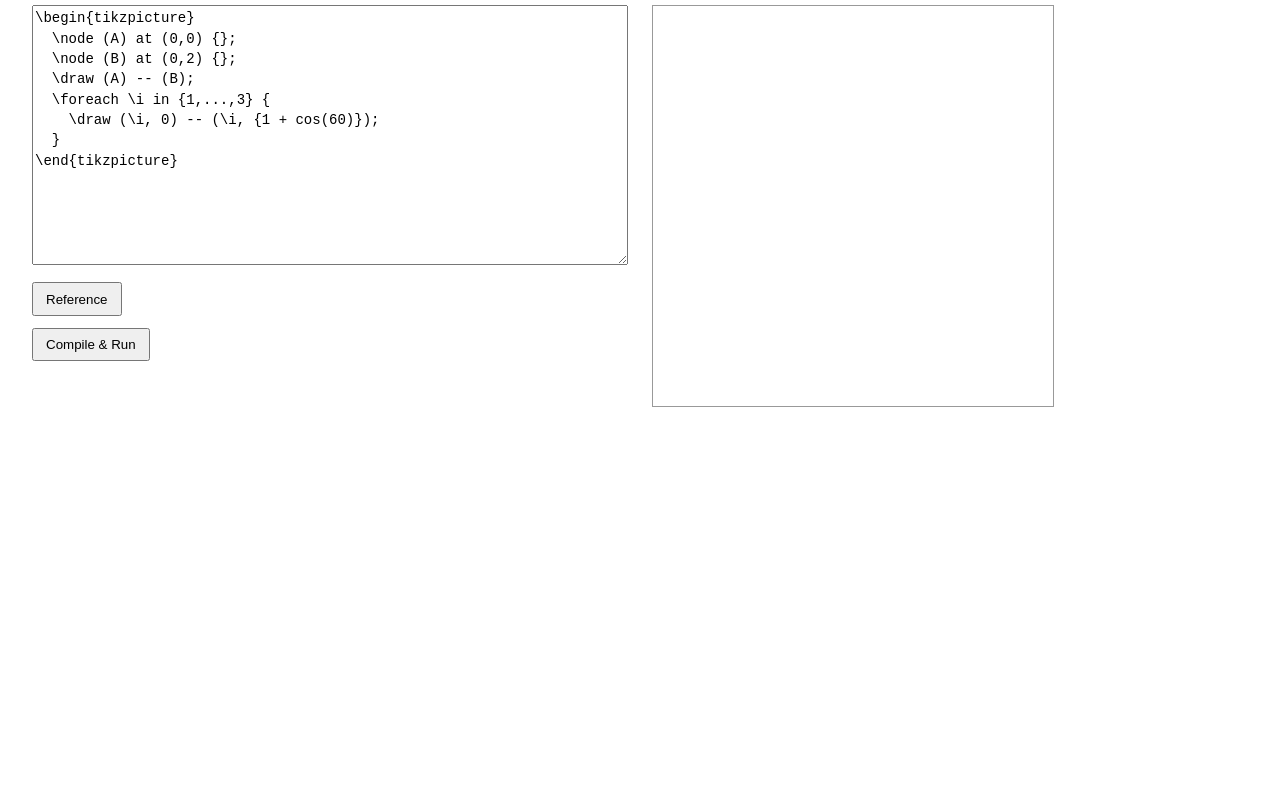
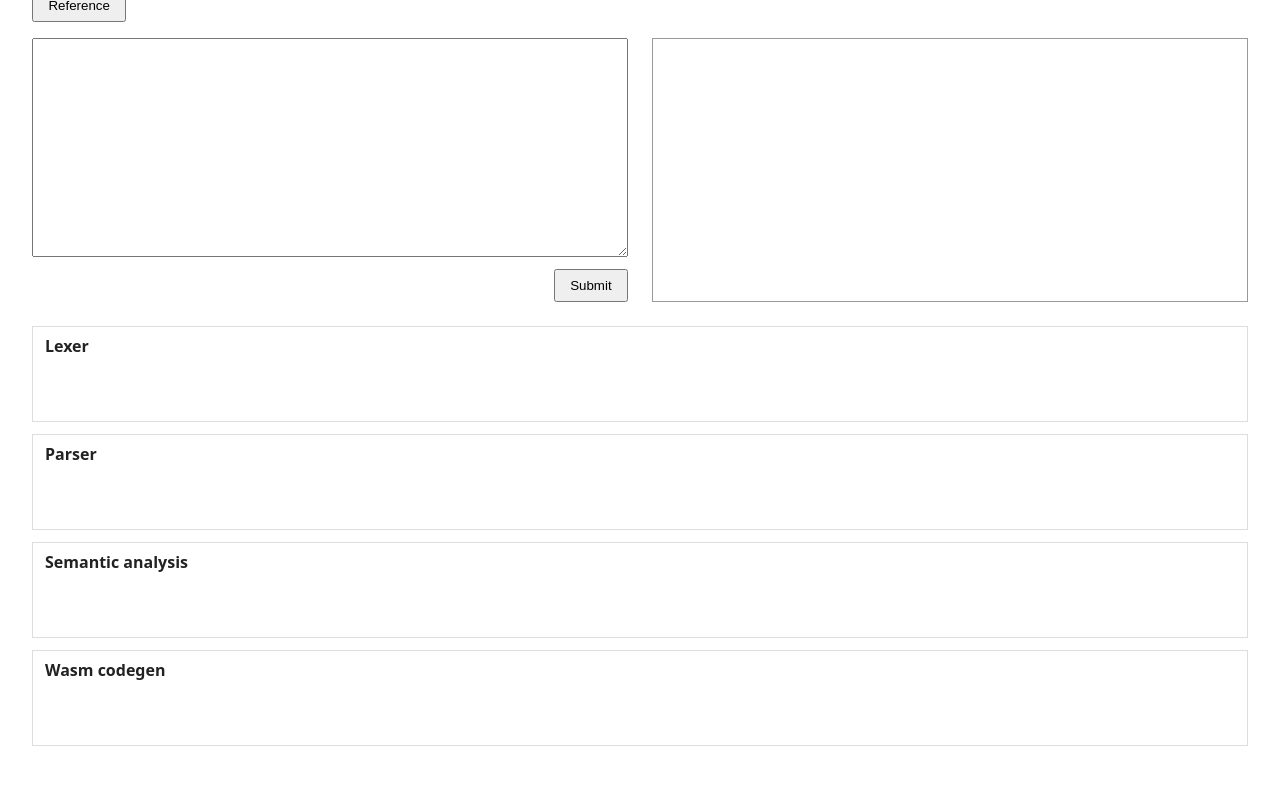
Before and after one commit to BranKein/MiniTikZ2Wasm, a plain HTML site: page web-fe/index.html in a window 1280 px wide. Shown: the part 91-881 px from the top of the page. Before the commit the page ends 800 px from the top, so only its background shows below. Drawn offline with Linux system fonts and the light colour scheme.

Commit message:
- feat: lay out demo page with input, canvas/error panel and step boxes
Co-Authored-By: Claude Sonnet 5.5 <noreply@anthropic.com>

```diff
--- a/web-fe/css/style.css
+++ b/web-fe/css/style.css
@@ -1,17 +1,24 @@
 :root { font-family: system-ui, sans-serif; color: #222; }
-body { margin: 2rem; }
-.columns { display: flex; gap: 1.5rem; align-items: flex-start; }
-.columns > section { flex: 1; min-width: 0; }
-textarea { box-sizing: border-box; width: 100%; min-height: 260px; font: 14px/1.45 monospace; }
-canvas { border: 1px solid #999; max-width: 100%; }
-#example-buttons { display: flex; gap: .5rem; margin: .75rem 0; }
-button { padding: .45rem .75rem; }
-#step-results { margin-top: 1.5rem; }
-details { border: 1px solid #ddd; margin: .5rem 0; padding: .5rem; }
-summary { cursor: pointer; }
-pre { margin: .5rem 0 0; overflow: auto; }
-#errors { color: #a00; white-space: pre-wrap; margin-top: 1rem; }
+body { margin: 0; }
+header { padding: 1rem 2rem; background: #f2f2f2; border-bottom: 1px solid #ddd; }
+h1 { margin: 0; font-size: 1.4rem; }
+main { padding: 1rem 2rem 2rem; }
+button { padding: .45rem .9rem; cursor: pointer; }
+button:disabled { cursor: default; }
+#example-buttons { display: flex; flex-wrap: wrap; gap: .5rem; margin-bottom: 1rem; }
+.columns { display: flex; gap: 1.5rem; align-items: stretch; min-height: max(33vh, 240px); }
+.panel { flex: 1; min-width: 0; display: flex; flex-direction: column; align-items: flex-end; gap: .75rem; }
+textarea { box-sizing: border-box; width: 100%; min-height: 0; flex: 1 1 auto; resize: vertical; font: 14px/1.45 monospace; }
+canvas { box-sizing: border-box; width: 100%; min-height: 0; flex: 1 1 0px; aspect-ratio: auto; object-fit: contain; border: 1px solid #999; }
+#error-log { box-sizing: border-box; width: 100%; min-height: 0; flex: 1 1 0px; margin: 0; padding: .75rem; border: 1px solid #c33; color: #a00; overflow: auto; white-space: pre-wrap; }
+#steps { margin-top: 1.5rem; }
+.step { border: 1px solid #ddd; margin: .75rem 0; padding: .5rem .75rem; }
+.step h2 { margin: 0 0 .5rem; font-size: 1rem; }
+.step[data-state="running"] { border-color: #888; }
+.step[data-state="failed"] { border-color: #c33; }
+.step-body { min-height: 3rem; max-height: 20rem; overflow: auto; }
+.step-body pre { margin: 0; font: 13px/1.4 monospace; white-space: pre-wrap; word-break: break-all; }
 @media (max-width: 700px) {
   .columns { flex-direction: column; }
-  .columns > section { width: 100%; }
+  textarea, canvas, #error-log { min-height: 200px; }
 }
--- a/web-fe/index.html
+++ b/web-fe/index.html
@@ -7,20 +7,23 @@
     <link rel="stylesheet" href="css/style.css">
   </head>
   <body>
-    <header><h1>MiniTikZ2Wasm</h1></header>
-    <main class="columns">
-      <section><textarea id="source">\begin{tikzpicture}
-  \node (A) at (0,0) {};
-  \node (B) at (0,2) {};
-  \draw (A) -- (B);
-  \foreach \i in {1,...,3} {
-    \draw (\i, 0) -- (\i, {1 + cos(60)});
-  }
-\end{tikzpicture}</textarea><div id="example-buttons"></div><button id="run">Compile &amp; Run</button></section>
-      <section><canvas id="canvas" width="400" height="400"></canvas></section>
+    <header>
+      <h1>MiniTikZ2Wasm</h1>
+    </header>
+    <main>
+      <div id="example-buttons"></div>
+      <div class="columns">
+        <section class="panel">
+          <textarea id="source" spellcheck="false"></textarea>
+          <button id="run">Submit</button>
+        </section>
+        <section class="panel">
+          <canvas id="canvas" width="400" height="400"></canvas>
+          <pre id="error-log" hidden></pre>
+        </section>
+      </div>
+      <div id="steps"></div>
     </main>
-    <div id="step-results"></div>
-    <div id="errors"></div>
     <script type="module" src="js/main.js"></script>
   </body>
 </html>
```
